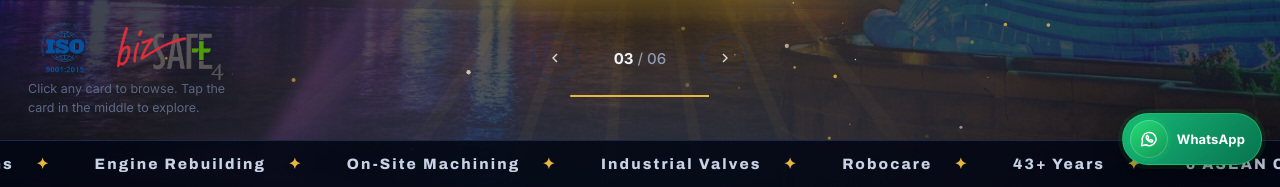
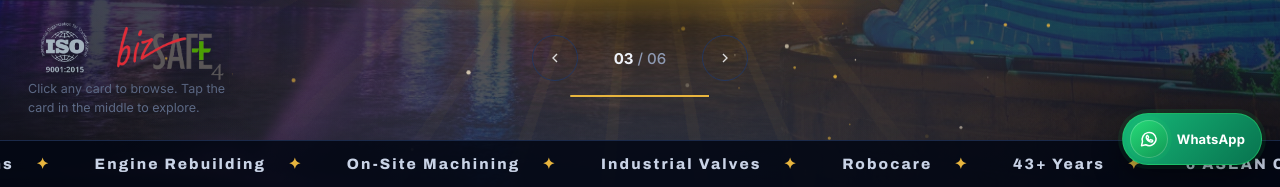
Before and after one commit to assurichiopnt-alt/assurich-new, a plain HTML site: page index.html in a window 1280 px wide. Shown: the part 617-804 px from the top of the page. Drawn offline with Linux system fonts and the light colour scheme.

Commit message:
Switch hero ISO badge to white
Co-authored-by: Copilot <223556219+Copilot@users.noreply.github.com>

```diff
--- a/index.html
+++ b/index.html
@@ -658,7 +658,7 @@ body.of-open .whatsapp-tab{opacity:0;visibility:hidden;pointer-events:none}
     <span>ASSURICH Referrer Scheme</span><em>(ARS)</em>
   </div>
   <div class="hero-certifications" aria-label="ISO 9001 and BizSAFE certifications">
-    <img class="iso-logo" src="images/iso-9001.png" alt="ISO 9001:2015" decoding="async">
+    <img class="iso-logo" src="images/iso-9001-white.png" alt="ISO 9001:2015" decoding="async">
     <img class="bizsafe-logo" src="images/bizsafe-level-4.png" alt="BizSAFE Enterprise Level 4" decoding="async">
   </div>
 
```
Also changed, not shown: images/iso-9001-white.png (added).
